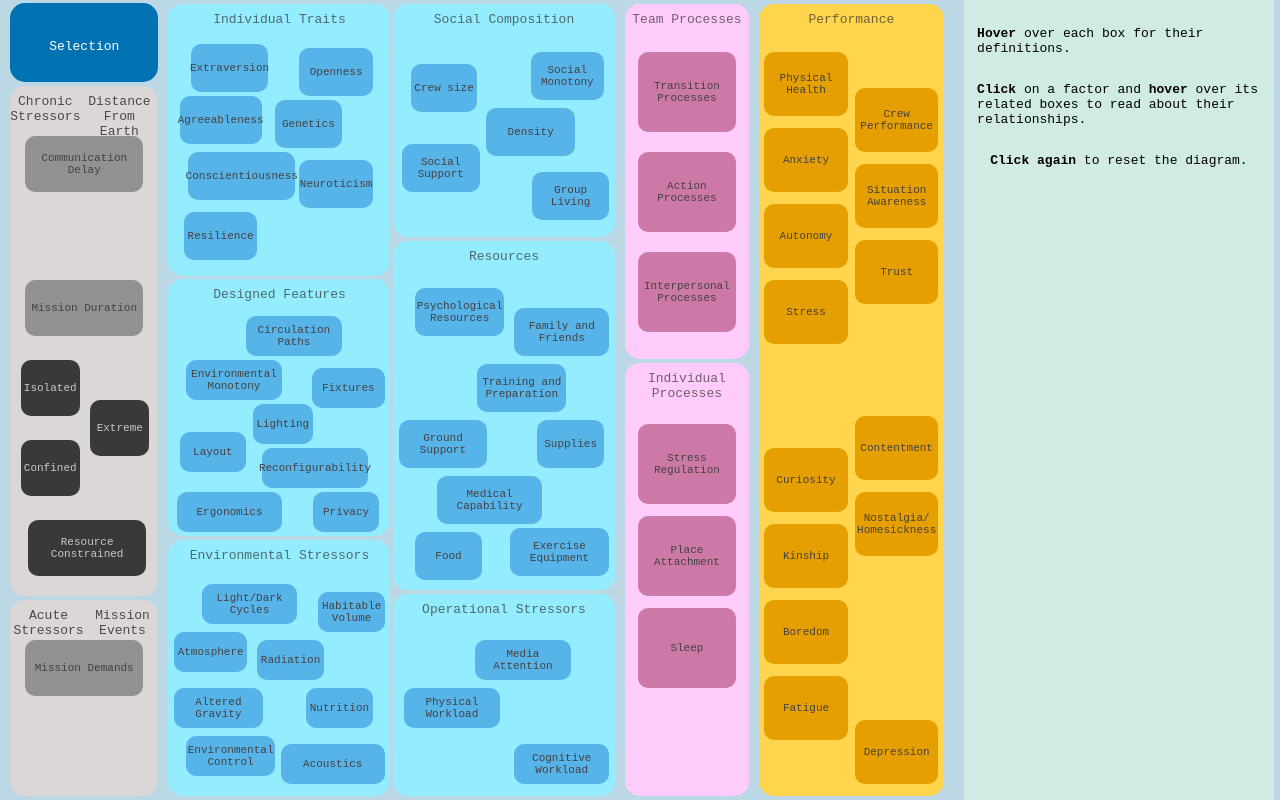
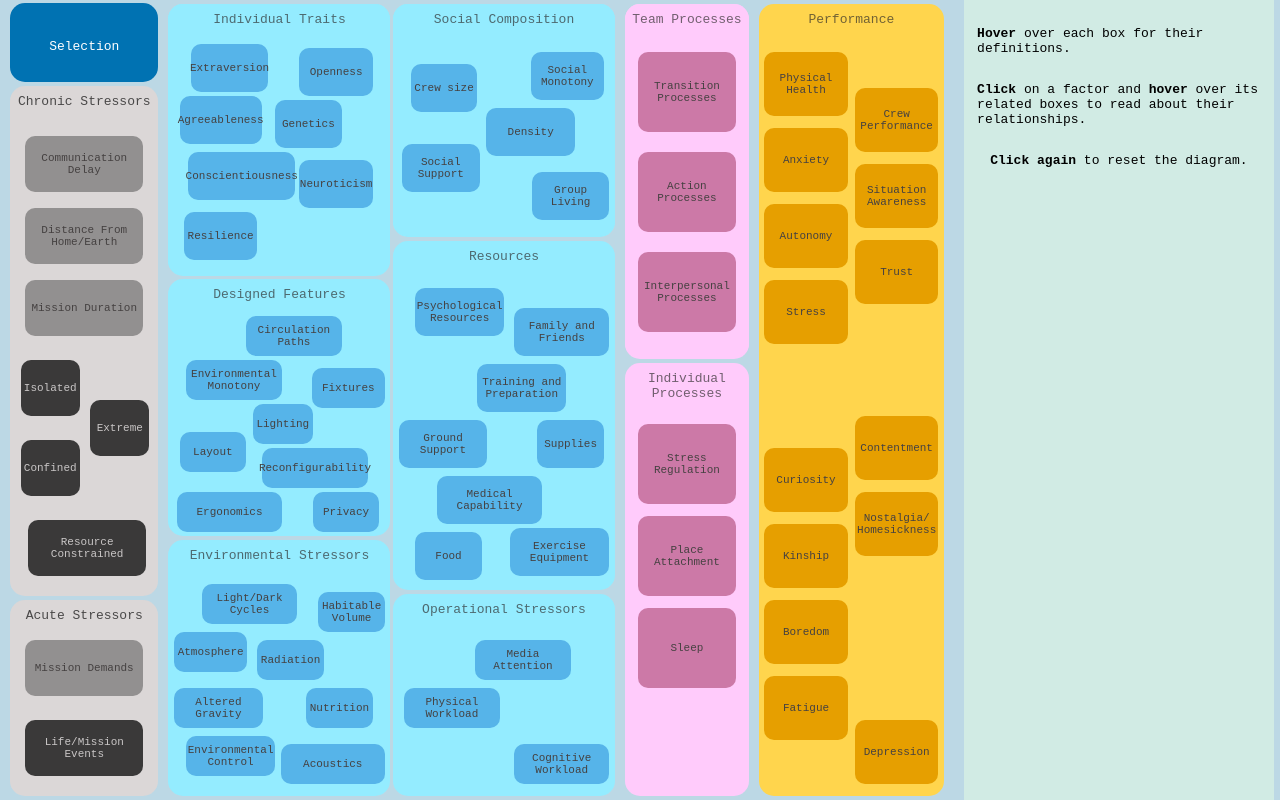
Before and after one commit to kara-chou/spacearch, a plain HTML site: page layer3.html in a window 1280 px wide. Drawn offline with Linux system fonts and the light colour scheme.

Commit message:
Update layer3.html
vscode

```diff
--- a/layer3.html
+++ b/layer3.html
@@ -20,7 +20,7 @@ Adds an additional text-area to the right to provide detailed explanation upon h
             <div class="selection">Selection</div> <!--Box on layer 2, placed in left-most column box1-->
             <div class="chronic_stressors">Chronic Stressors <!--Box on layer 2, placed in left-most column box1-->
                 <!--These smaller boxes are factors that fall under chronic stressor-->
-                <div class="distance_from_earth">Distance From Earth</div>
+                <div class="distance_from_home_earth">Distance From Home/Earth</div>
                 <div class="mission_duration">Mission Duration</div>
                 <div class="communication_delay">Communication Delay</div>
                 <div class="isolated">Isolated</div>
@@ -30,7 +30,7 @@ Adds an additional text-area to the right to provide detailed explanation upon h
             </div>
             <div class="acute_stressors">Acute Stressors <!--Box on layer 2, placed in left-most column box1-->
                 <div class="mission_demands">Mission Demands</div>
-                <div class="mission_events">Mission Events</div>
+                <div class="life_mission_events">Life/Mission Events</div>
             </div>
         </div>
         <div class="box box2">
```
